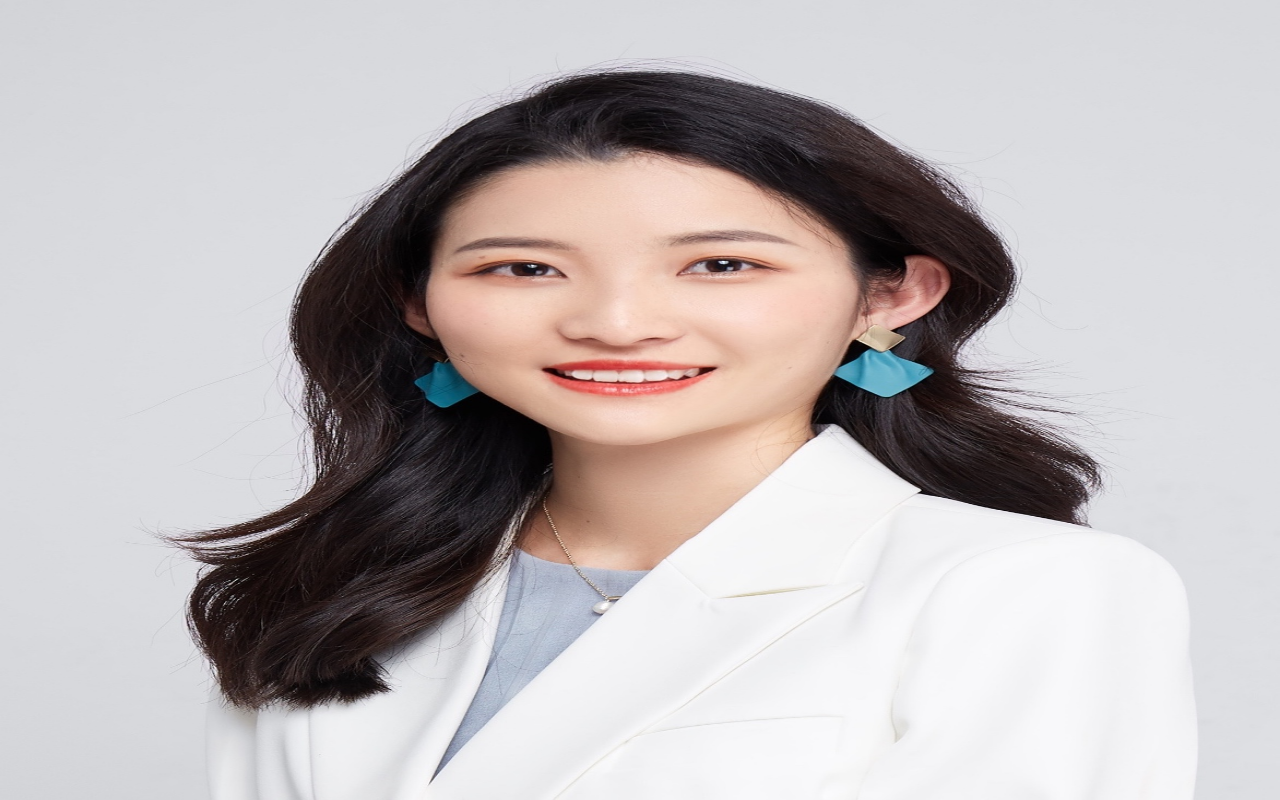
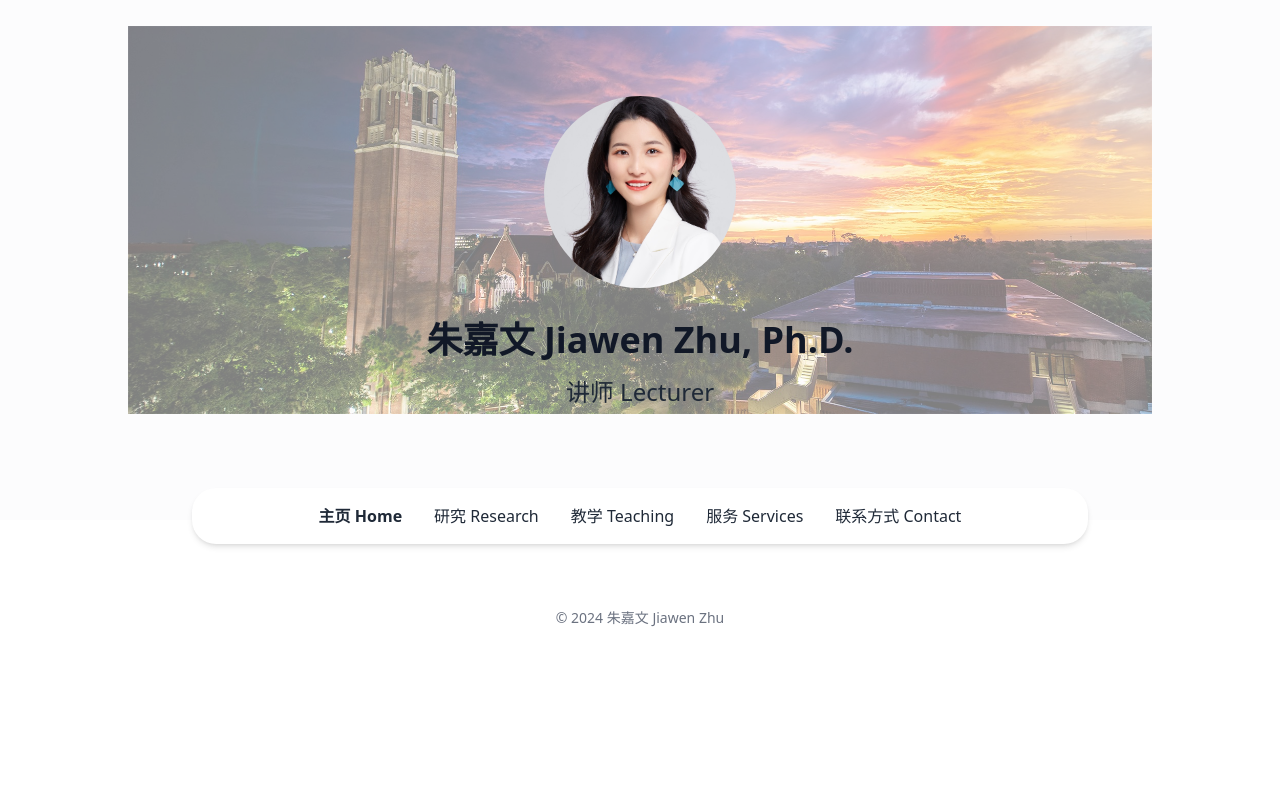
Before and after one commit to AlianaZhu/AlianaZhu.github.io, a Next.js app: page /AlianaZhu.github.io/ in a window 1280 px wide. Built offline with nearby package versions, Linux system fonts and the light colour scheme.

Commit message:
Fix layout and styling issues

```diff
--- /dev/null
+++ b/postcss.config.js
@@ -0,0 +1,6 @@
+module.exports = {
+  plugins: {
+    tailwindcss: {},
+    autoprefixer: {},
+  },
+}
--- a/src/app/layout.tsx
+++ b/src/app/layout.tsx
@@ -1,13 +1,4 @@
-import type { Metadata } from 'next'
-import { Inter } from 'next/font/google'
 import '@/styles/globals.css'
-
-const inter = Inter({ subsets: ['latin'] })
-
-export const metadata: Metadata = {
-  title: '朱嘉文 Jiawen Zhu',
-  description: '华东师范大学 讲师',
-}
 
 export default function RootLayout({
   children,
@@ -16,7 +7,7 @@ export default function RootLayout({
 }) {
   return (
     <html lang="en">
-      <body className={inter.className}>{children}</body>
+      <body>{children}</body>
     </html>
   )
 }
--- a/src/app/page.tsx
+++ b/src/app/page.tsx
@@ -7,7 +7,7 @@ export default function Home() {
       {/* 顶部背景区域 */}
       <div className="w-full relative bg-gray-50 py-24"
            style={{
-             backgroundImage: 'url(/background.jpg)',
+             backgroundImage: `url(/AlianaZhu.github.io/background.jpg)`,
              backgroundSize: '80%',
              backgroundPosition: 'center 20%',
              backgroundRepeat: 'no-repeat',
@@ -18,7 +18,7 @@ export default function Home() {
           {/* 圆形头像 */}
           <div className="w-48 h-48 mx-auto mb-8 overflow-hidden relative">
             <Image
-              src="/profile.jpg"
+              src="/AlianaZhu.github.io/profile.jpg"
               alt="朱嘉文"
               fill
               className="rounded-full object-cover"
@@ -39,11 +39,11 @@ export default function Home() {
       <div className="relative -mt-8 mb-12">
         <nav className="max-w-4xl mx-auto">
           <div className="bg-white shadow-md rounded-3xl px-8 py-4 flex justify-center space-x-8 text-gray-800">
-            <Link href="/" className="hover:underline font-bold">主页 Home</Link>
-            <Link href="/research" className="hover:underline">研究 Research</Link>
-            <Link href="/teaching" className="hover:underline">教学 Teaching</Link>
-            <Link href="/services" className="hover:underline">服务 Services</Link>
-            <Link href="/contact" className="hover:underline">联系方式 Contact</Link>
+            <Link href="/AlianaZhu.github.io/" className="hover:underline font-bold">主页 Home</Link>
+            <Link href="/AlianaZhu.github.io/research" className="hover:underline">研究 Research</Link>
+            <Link href="/AlianaZhu.github.io/teaching" className="hover:underline">教学 Teaching</Link>
+            <Link href="/AlianaZhu.github.io/services" className="hover:underline">服务 Services</Link>
+            <Link href="/AlianaZhu.github.io/contact" className="hover:underline">联系方式 Contact</Link>
           </div>
         </nav>
       </div>
--- /dev/null
+++ b/tailwind.config.js
@@ -0,0 +1,12 @@
+/** @type {import('tailwindcss').Config} */
+module.exports = {
+  content: [
+    "./src/pages/**/*.{js,ts,jsx,tsx,mdx}",
+    "./src/components/**/*.{js,ts,jsx,tsx,mdx}",
+    "./src/app/**/*.{js,ts,jsx,tsx,mdx}",
+  ],
+  theme: {
+    extend: {},
+  },
+  plugins: [],
+}
```
Also changed, not shown: package.json (+6 -4 lines), 1 other file (tests, documents, lock files or other folders).
